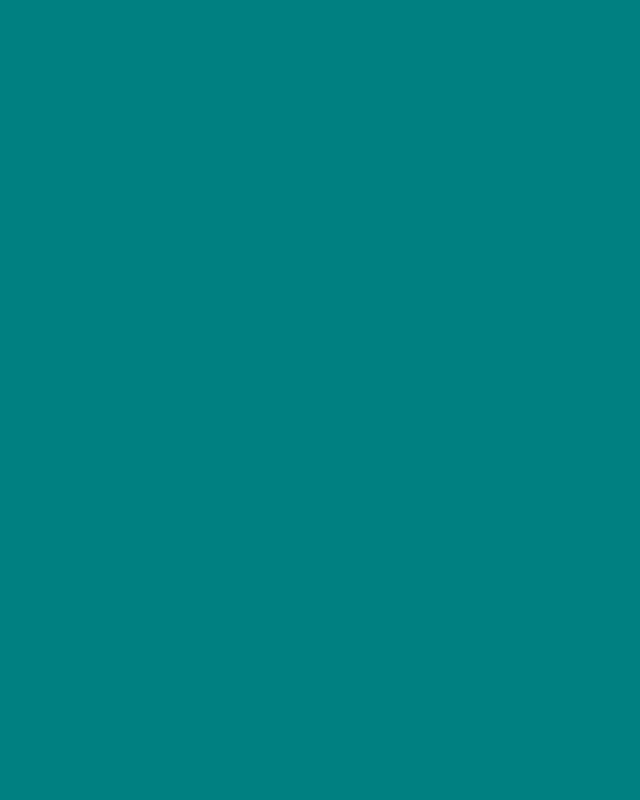
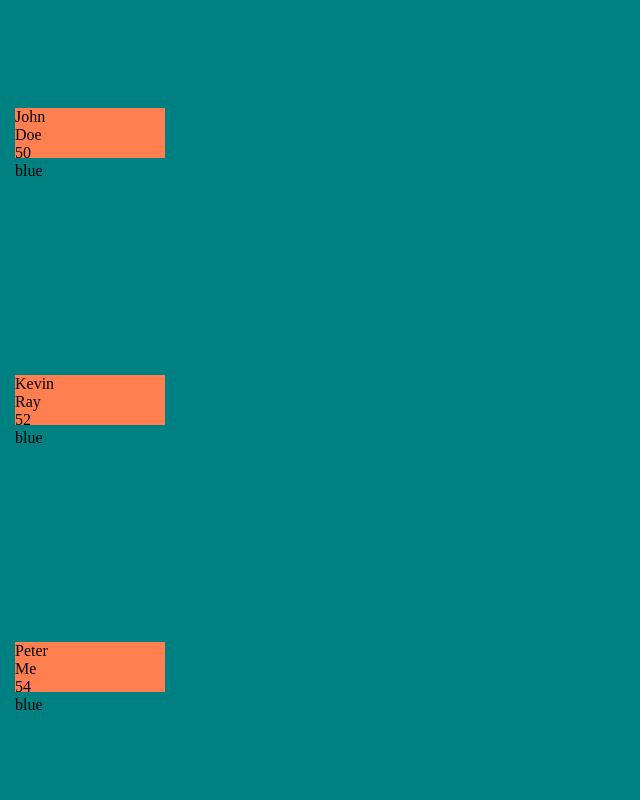
Before and after one commit to jemmamariex3/automatonFlow, a plain HTML site: page index.html in a window 1280 px wide. Shown: the whole page, without its empty margins (0-640 px from the left). Drawn offline with nearby package versions, Linux system fonts and the light colour scheme.

Commit message:
changed JS file to external script, adjusted styling and added logic to add text to automaton nodes

```diff
--- a/index.html
+++ b/index.html
@@ -1,10 +1,11 @@
 <!DOCTYPE html>
 <html>
-    <head>
-        <title>Automaton Flow Viewer</title>
-        <link rel="stylesheet" type="text/css" href="./src/css/styles.css">
-        <script src="https://ajax.googleapis.com/ajax/libs/jquery/2.1.3/jquery.min.js"></script>
-    </head>
+<head>
+    <title>Automaton Flow Viewer</title>
+    <link rel="stylesheet" type="text/css" href="./src/css/styles.css">
+    <script src="https://ajax.googleapis.com/ajax/libs/jquery/2.1.3/jquery.min.js"></script>
+    <script type="text/javascript" src="src/js/index.js"></script>
+</head>
     <body>
         <div class="container">
             <!-- Sample Structure
@@ -13,72 +14,5 @@
                 <div class="node_div"></div>
             </div> -->
         </div>
-        <script>
-        // Using a JS object,
-        // find the length/size of the object,
-        // in for loop or for each, create that many divs on click
-
-        // when one of those divs are clicked, expand the divs right and output number of divs according to size of that object
-
-            var sample = [
-                person = {
-                    firstName: "John",
-                    lastName: "Doe",
-                    age: 50,
-                    eyeColor: "blue"
-                },
-                person2 = {
-                    firstName: "Kevin",
-                    lastName: "Ray",
-                    age: 52,
-                    eyeColor: "blue"
-                },
-                person3 = {
-                    firstName: "Peter",
-                    lastName: "Me",
-                    age: 54,
-                    eyeColor: "blue"
-                }
-            ]
-
-            var sampleLen = 0;
-
-            for(var i = 0; i < sample.length; i ++){
-                sampleLen++;
-            }
-            console.log(sampleLen);
-
-            //dynamically adds 3 node body containers in container class
-            for(var j = 0; j < sampleLen; j++){
-                var node_body = document.createElement('div');
-                node_body.className = "node_body";
-                $(".container").append(node_body);
-            }
-
-            //To Do: append node_main into node_body
-            //should only be one node_main for every node_body
-
-            // var node_main = document.createElement('div');
-            //     node_main.className = "node_main";
-            //     $(".node_body").append(node_main);
-
-        $(document).on('click','.node_main',function(e){
-            var target = $(e.target);
-
-            var divAdd = document.createElement('div');
-            divAdd.className = "node_added";
-            // $(".node_div").append(divAdd);
-
-
-            //consoles out the selected element
-            document.getElementsByClassName('node_div')[0].appendChild(div);
-            console.log("current target div has been clicked: ", e.currentTarget);
-
-            //checks to see if the div clicked has the parent node called node_div
-            if (target.parents('div.node_div').length) {
-                alert('Your clicked element is having div.node_div as parent');
-            }
-        })
-        </script>
     </body>
 </html>
--- a/src/css/styles.css
+++ b/src/css/styles.css
@@ -25,10 +25,12 @@ body{
     height: 50px;
     margin: 15px;
     background-color: coral;
+    resize: both;
+
 }
 .node_added{
     width: 150px;
     height: 50px;
     margin: 15px;
-    background-color: black;
+    background-color: gray;
 }
--- a/src/js/index.js
+++ b/src/js/index.js
@@ -0,0 +1,71 @@
+// Using a JS object,
+// find the length/size of the object,
+// in for loop or for each, create that many divs on click
+
+// when one of those divs are clicked, expand the divs right and output number of divs according to size of that object
+$(document).ready(function () {
+    var sample = [
+        person = {
+            firstName: "John",
+            lastName: "Doe",
+            age: 50,
+            eyeColor: "blue"
+        },
+        person2 = {
+            firstName: "Kevin",
+            lastName: "Ray",
+            age: 52,
+            eyeColor: "blue"
+        },
+        person3 = {
+            firstName: "Peter",
+            lastName: "Me",
+            age: 54,
+            eyeColor: "blue"
+        }
+    ]
+
+    var sampleLen = 0;
+
+    for (var i = 0; i < sample.length; i++) {
+        sampleLen++;
+    }
+    console.log(sampleLen);
+
+    //dynamically adds 3 node body containers in container class
+    for (var j = 0; j < sampleLen; j++) {
+        var node_body = document.createElement('div');
+        node_body.className = "node_body";
+        $(".container").append(node_body);
+    }
+
+    //To Do: append node_main into node_body
+    //should only be one node_main for every node_body
+    for (var i = 0; i < document.getElementsByClassName("node_body").length; i++) {
+        var node_main = document.createElement('div');
+        node_main.className = "node_main";
+        for (var propName in sample[i]) {
+            node_main.innerHTML += "" + sample[i][propName] + "<br/>";
+        }
+
+        document.getElementsByClassName("node_body")[i].append(node_main);
+    }
+
+    $(document).on('click', '.node_main', function (e) {
+        var target = $(e.target);
+
+        var divAdd = document.createElement('div');
+        divAdd.className = "node_added";
+        $(".node_div").append(divAdd);
+
+
+        //consoles out the selected element
+        document.getElementsByClassName('node_main')[0].appendChild(divAdd);
+        console.log("current target div has been clicked: ", e.currentTarget);
+
+        //checks to see if the div clicked has the parent node called node_div
+        if (target.parents('div.node_div').length) {
+            alert('Your clicked element is having div.node_div as parent');
+        }
+    })
+});
```
